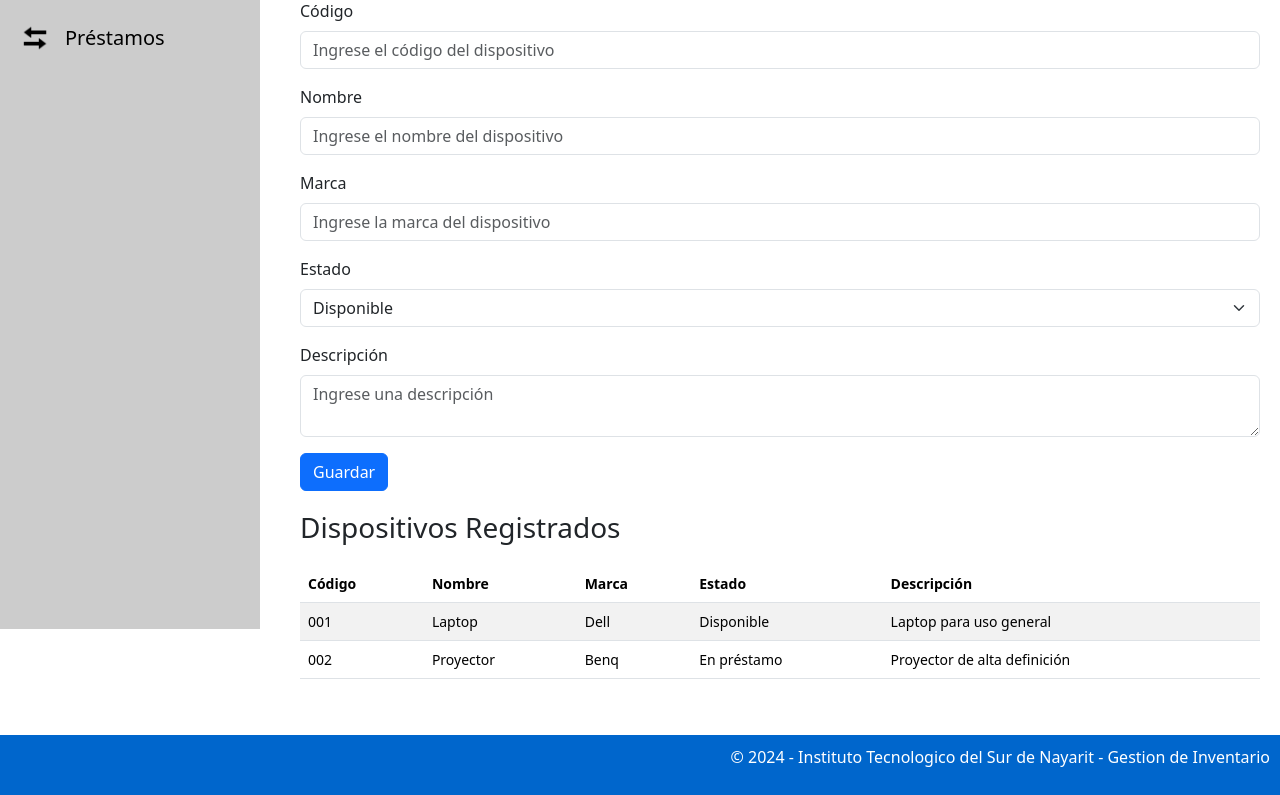
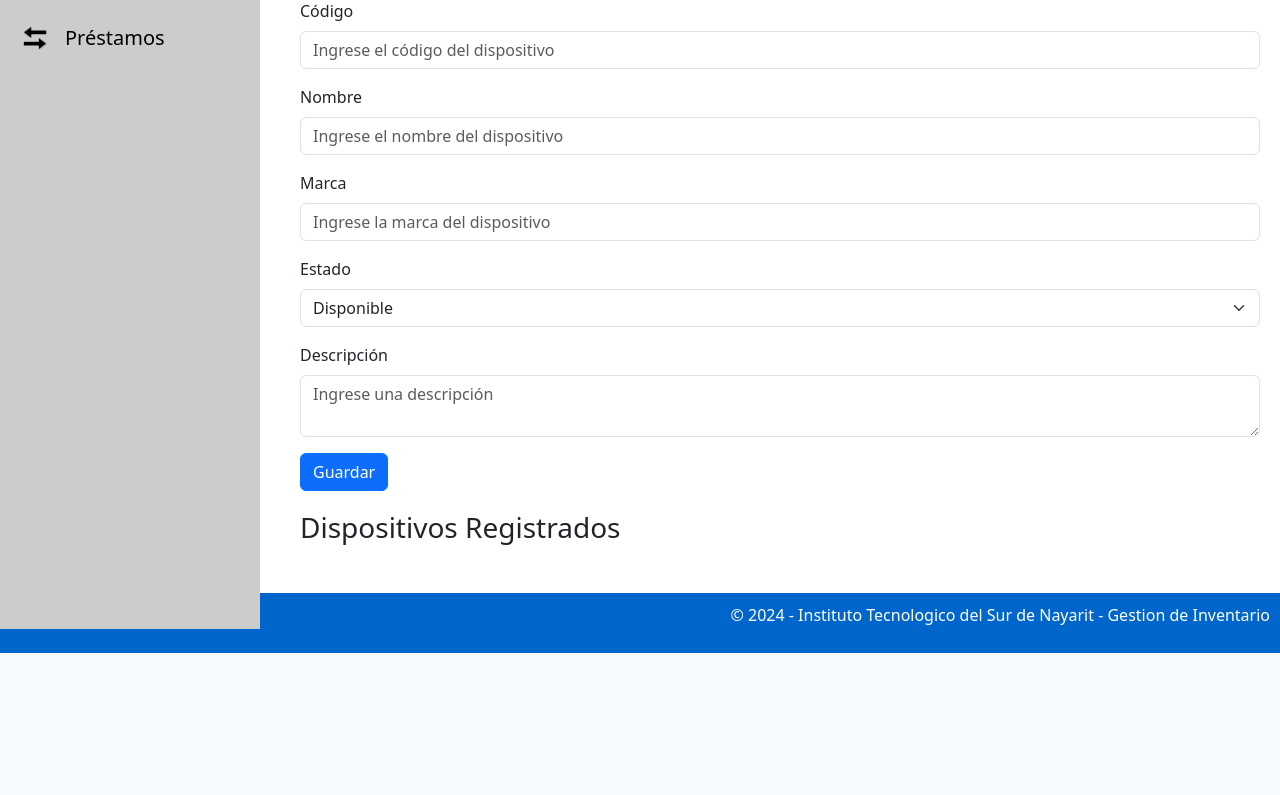
Before and after one commit to Alexx247/ProyectoIHC, a PHP site: page /Inventario.php in a window 1280 px wide. Shown: the part 291-1086 px from the top of the page. After the commit the page ends 944 px from the top, so only its background shows below. Run offline with PHP 8.4, Linux system fonts and the light colour scheme.

Commit message:
Modificacion tabla

```diff
--- a/Inventario.php
+++ b/Inventario.php
@@ -81,35 +81,7 @@
 
   <!-- Tabla de Datos -->
   <h3>Dispositivos Registrados</h3>
-
-  <table class="table table-striped">
-    <thead>
-      <tr>
-        <th>Código</th>
-        <th>Nombre</th>
-        <th>Marca</th>
-        <th>Estado</th>
-        <th>Descripción</th>
-      </tr>
-    </thead>
-    <tbody>
-      <tr>
-        <td>001</td>
-        <td>Laptop</td>
-        <td>Dell</td>
-        <td>Disponible</td>
-        <td>Laptop para uso general</td>
-      </tr>
-      <tr>
-        <td>002</td>
-        <td>Proyector</td>
-        <td>Benq</td>
-        <td>En préstamo</td>
-        <td>Proyector de alta definición</td>
-      </tr>
-    </tbody>
-  </table>
-</div>
+  </div>
 
 <!-- Pie de Página -->
 <div class="footer">
```
